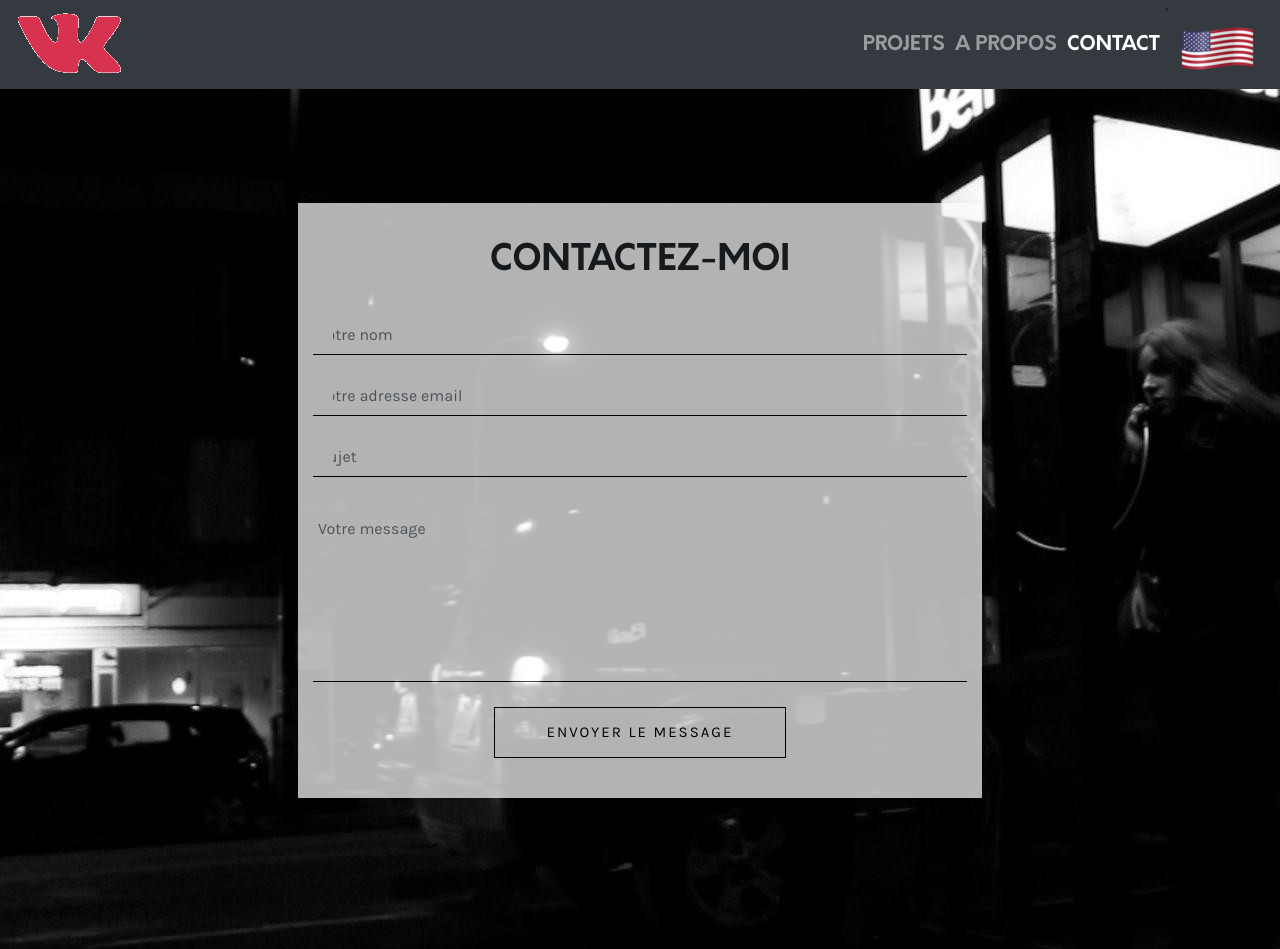
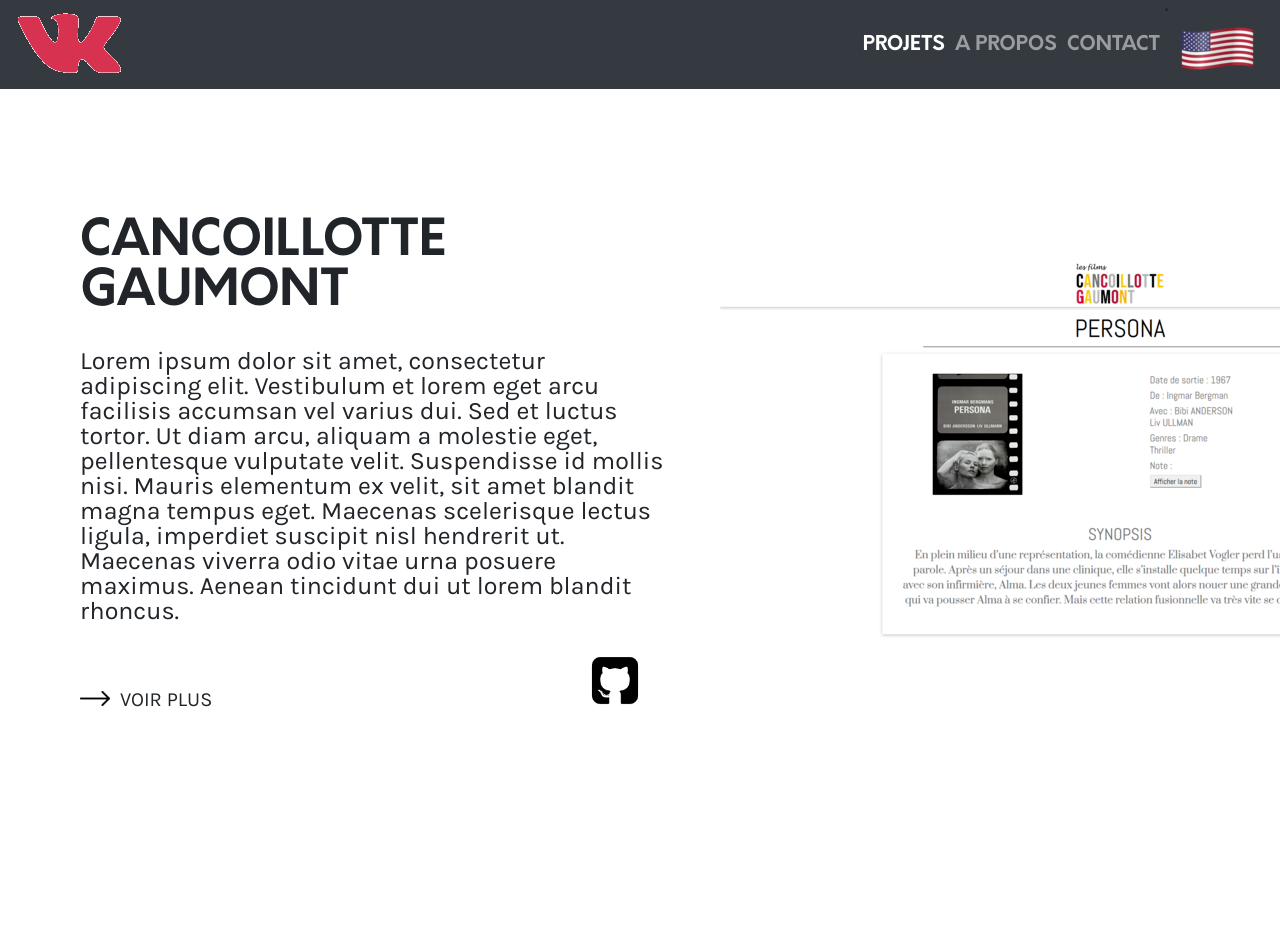
Before and after one commit to kvnbrnrd/Portfolio, a PHP site: page / in a window 1280 px wide. Run offline with PHP 8.4, Linux system fonts and the light colour scheme; some libraries are stand-ins or nearby versions.

Commit message:
[edit] -- Ajout projet Gaumont desktop --

```diff
--- a/Assets/CSS/main.css
+++ b/Assets/CSS/main.css
@@ -89,10 +89,10 @@ table {
 		display: none;
 	}
 
-	#pageP2
+	/* #pageP2
 	{
 		display: none;
-	}
+	} */
 
 	#pageP3
 	{
@@ -104,10 +104,10 @@ table {
 		display: none;
 	}
 
-	/* #contact, .fond
+	#contact, .fond
 	{
 		display: none;
-	}  */
+	}
 
 
 	.home
@@ -235,6 +235,10 @@ table {
 
  /* ******************************* Fin Projet  ******************************************** */
 
+
+/* ******************************* Fin Projet 2 ******************************************** */
+
+
  #aboutme
  {
 	background-image: url('../Images/mountain.jpg');
@@ -261,6 +265,7 @@ table {
 	 height: 100vh;
 	 padding-top: 5rem;
  }
+
 
 
  /* ******************************* Fin A Propos ******************************************** */
--- a/Views/HomeView.php
+++ b/Views/HomeView.php
@@ -101,7 +101,7 @@
 
 <!-- ------------------------------- Début Projet 2 -------------------------------- -->
 
-    <!-- <div id="pageP2">
+    <div id="pageP2">
         <header>
             <nav class="navbar navbar-expand navbar-dark bg-dark">
                 <div class="collapse navbar-collapse" id="navbarsExample02">
@@ -120,10 +120,10 @@
                     <li class="nav-item">
                         <a class="nav-link" href="#">Contact</a>
                     </li>
+                    </ul>
                     <li class="nav-item">
-                        <a class="nav-link" href="#">English</a>
+                        <a class="nav-link" href="#"><img id="flag" src="Assets/Images/usflag.png" alt=""></a>
                     </li>
-                    </ul>
                 </div>
             </nav>
         </header>
@@ -131,7 +131,7 @@
         <div id="projet2" class="container-fluid">
             <div class="row align-items-center">
                 <div class="col-md-6">
-                    <h2 id="titre">TITRE PROJET</h2>
+                    <h2 id="titre">CANCOILLOTTE GAUMONT</h2>
                     <p id="desc">Lorem ipsum dolor sit amet, consectetur adipiscing elit. Vestibulum et lorem eget arcu facilisis accumsan vel varius dui. Sed et luctus tortor. Ut diam arcu, aliquam a molestie eget, pellentesque vulputate velit. Suspendisse id mollis nisi. Mauris elementum ex velit, sit amet blandit magna tempus eget. Maecenas scelerisque lectus ligula, imperdiet suscipit nisl hendrerit ut. Maecenas viverra odio vitae urna posuere maximus. Aenean tincidunt dui ut lorem blandit rhoncus. </p>
                     <div class="row justify-content-between">
                     <a class="col align-self-end" href ="#" id="voir"><img id="arrow-right" src="Assets/Images/arrow_right.png" alt="">VOIR PLUS</a>
@@ -139,11 +139,11 @@
                     </div>
                 </div>
                     <div id="divimage" class="col-md-6">
-                        <img id="imgprojet" src="" alt="">
+                        <img id="imgprojet" src="Assets/Images/gaumont.png" alt="">
                     </div>
             </div>
-        </div> Fin div projet2
-    </div> Fin div PageP -->
+        </div>
+    </div>
 
 <!-- ------------------------------- Fin Projet 2 -------------------------------- -->
 
@@ -173,10 +173,10 @@
                     <li class="nav-item">
                         <a class="nav-link" href="#">Contact</a>
                     </li>
+                    </ul>
                     <li class="nav-item">
-                        <a class="nav-link" href="#">English</a>
+                        <a class="nav-link" href="#"><img id="flag" src="Assets/Images/usflag.png" alt=""></a>
                     </li>
-                    </ul>
                 </div>
             </nav>
         </header>
```
Also changed, not shown: Assets/Images/gaumont.png (added).
